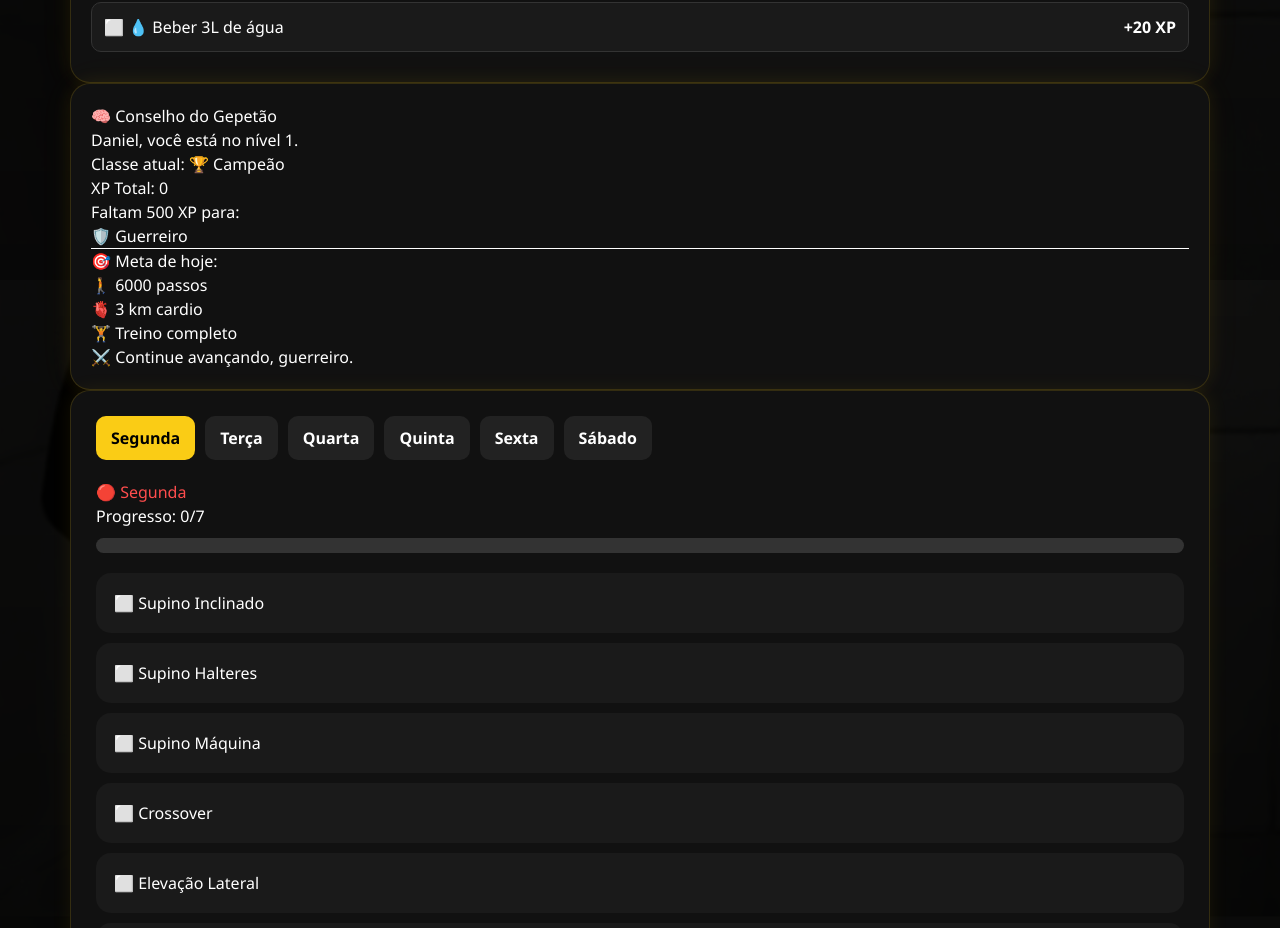
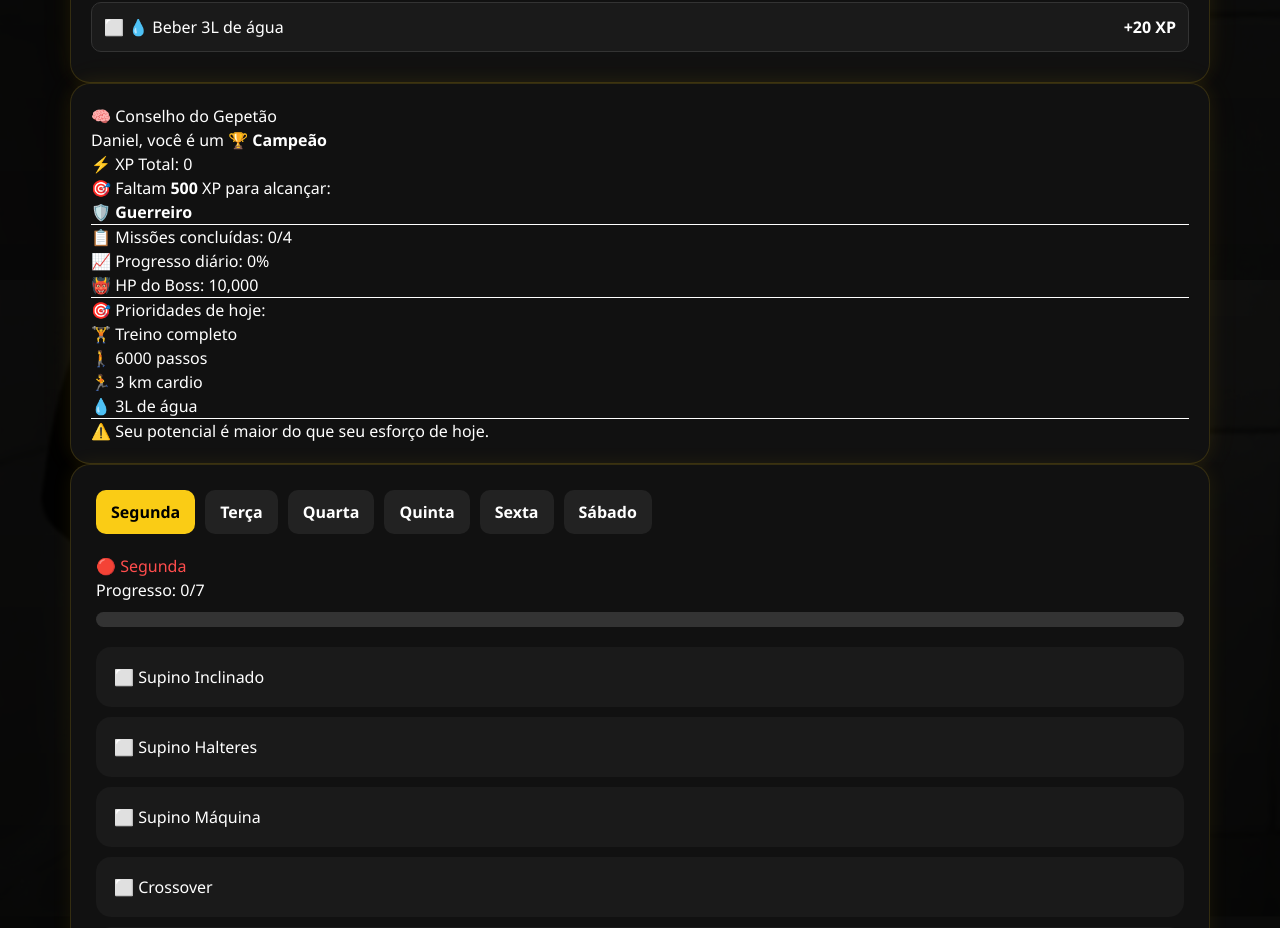
Before and after one commit to danielamaraldossantosneto-spec/ares-tracker, a React (Vite) app: page / in a window 1280 px wide. Shown: the part 2120-3048 px from the top of the page. Built offline with nearby package versions, Linux system fonts and the light colour scheme.

Commit message:
Gepetao IA V2

```diff
--- a/src/components/MentorCard.jsx
+++ b/src/components/MentorCard.jsx
@@ -3,6 +3,14 @@ import playerData from "../data/playerData";
 export default function MentorCard() {
   const xpTotal =
     Number(localStorage.getItem("ares_xp_total")) || 0;
+
+  const missoes =
+    JSON.parse(
+      localStorage.getItem("ares_missoes")
+    ) || [];
+
+  const bossHp =
+    Number(localStorage.getItem("ares_boss_hp")) || 10000;
 
   let proximoTitulo = "🛡️ Guerreiro";
   let falta = 500 - xpTotal;
@@ -27,60 +35,98 @@ export default function MentorCard() {
     falta = 10000 - xpTotal;
   }
 
+  const progressoMissoes =
+    Math.round((missoes.length / 4) * 100);
+
+  let mensagem =
+    "⚔️ Continue avançando, guerreiro.";
+
+  if (progressoMissoes === 100)
+    mensagem =
+      "🏆 Todas as missões foram concluídas hoje.";
+
+  else if (progressoMissoes >= 75)
+    mensagem =
+      "🔥 Você está muito perto de um dia perfeito.";
+
+  else if (progressoMissoes >= 50)
+    mensagem =
+      "💪 Bom progresso, mas ainda há trabalho a fazer.";
+
+  else
+    mensagem =
+      "⚠️ Seu potencial é maior do que seu esforço de hoje.";
+
   return (
     <div className="card">
+
       <h2>🧠 Conselho do Gepetão</h2>
 
       <p>
-        Daniel, você está no nível{" "}
-        {playerData.nivel}.
+        Daniel, você é um{" "}
+        <strong>
+          {playerData.classe}
+        </strong>
       </p>
 
       <p>
-        Classe atual:
-        {" "}
-        {playerData.classe}
-      </p>
-
-      <p>
-        XP Total:
+        ⚡ XP Total:
         {" "}
         {xpTotal}
       </p>
 
       <p>
-        Faltam{" "}
-        {Math.max(falta, 0)}
+        🎯 Faltam{" "}
+        <strong>
+          {Math.max(falta, 0)}
+        </strong>
         {" "}
-        XP para:
+        XP para alcançar:
       </p>
 
       <p>
-        {proximoTitulo}
+        <strong>
+          {proximoTitulo}
+        </strong>
       </p>
 
       <hr />
 
       <p>
-        🎯 Meta de hoje:
+        📋 Missões concluídas:
+        {" "}
+        {missoes.length}/4
       </p>
 
       <p>
-        🚶 6000 passos
+        📈 Progresso diário:
+        {" "}
+        {progressoMissoes}%
       </p>
 
       <p>
-        🫀 3 km cardio
+        👹 HP do Boss:
+        {" "}
+        {bossHp.toLocaleString()}
       </p>
 
+      <hr />
+
       <p>
-        🏋️ Treino completo
+        🎯 Prioridades de hoje:
       </p>
 
+      <p>🏋️ Treino completo</p>
+      <p>🚶 6000 passos</p>
+      <p>🏃 3 km cardio</p>
+      <p>💧 3L de água</p>
+
+      <hr />
+
       <p>
-        ⚔️ Continue avançando,
-        guerreiro.
+        {mensagem}
       </p>
+
     </div>
   );
 }
```
